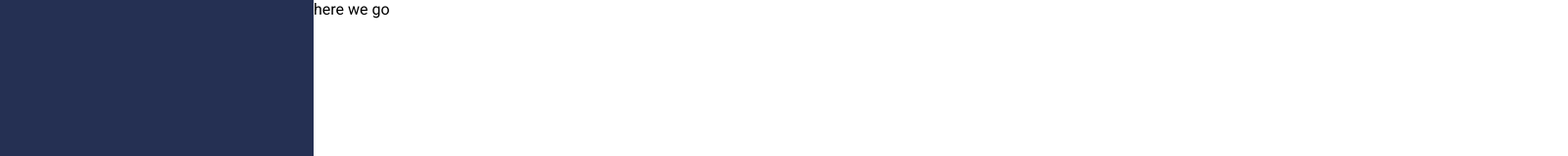
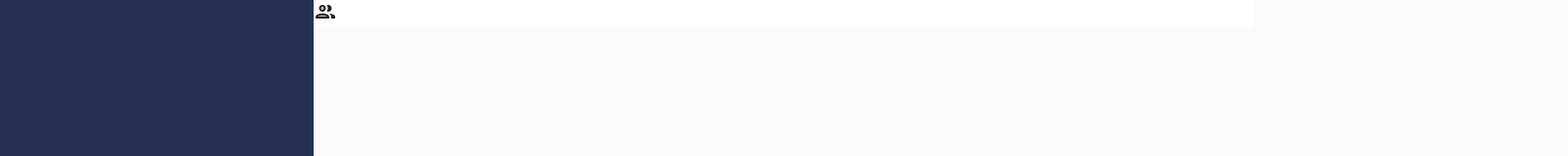
Before and after one commit to adryanfreitas/complete_mui_system, a React (Create React App) app: page / in a window 1280 px wide. Shown: the top 160 px of the page at 98% size, 1600 px wide, since content can reach past the window. Built offline with nearby package versions, Linux system fonts and the light colour scheme.

Commit message:
feat: :sparkles: Add personal theme

```diff
--- a/src/App/App.jsx
+++ b/src/App/App.jsx
@@ -1,7 +1,27 @@
 import React from "react";
 import "./App.css";
 import SideMenu from "../components/SideMenu";
-import { makeStyles } from "@material-ui/styles";
+import { makeStyles, ThemeProvider } from "@material-ui/styles";
+import Header from "../components/Header";
+import { createMuiTheme, CssBaseline } from "@material-ui/core";
+import PeopleOutlineTwoToneIcon from "@material-ui/icons/PeopleOutlineTwoTone";
+import PageHeader from "../components/PageHeader";
+
+const theme = createMuiTheme({
+  palette: {
+    primary: {
+      main: "#333996",
+      light: "#3c44b126",
+    },
+    secondary: {
+      main: "#f83245",
+      light: "#f8324526",
+    },
+  },
+  background: {
+    default: "#f4f5fd",
+  },
+});
 
 const useStyles = makeStyles({
   appMain: {
@@ -12,11 +32,20 @@ const useStyles = makeStyles({
 
 function App() {
   const classes = useStyles();
+
   return (
-    <>
+    <ThemeProvider theme={theme}>
       <SideMenu />
-      <div className={classes.appMain}>here we go</div>
-    </>
+      <div className={classes.appMain}>
+        <Header />
+        <PageHeader
+          title="Page Header"
+          subTitle="Page description"
+          icon={<PeopleOutlineTwoToneIcon />}
+        />
+      </div>
+      <CssBaseline />
+    </ThemeProvider>
   );
 }
 
```
